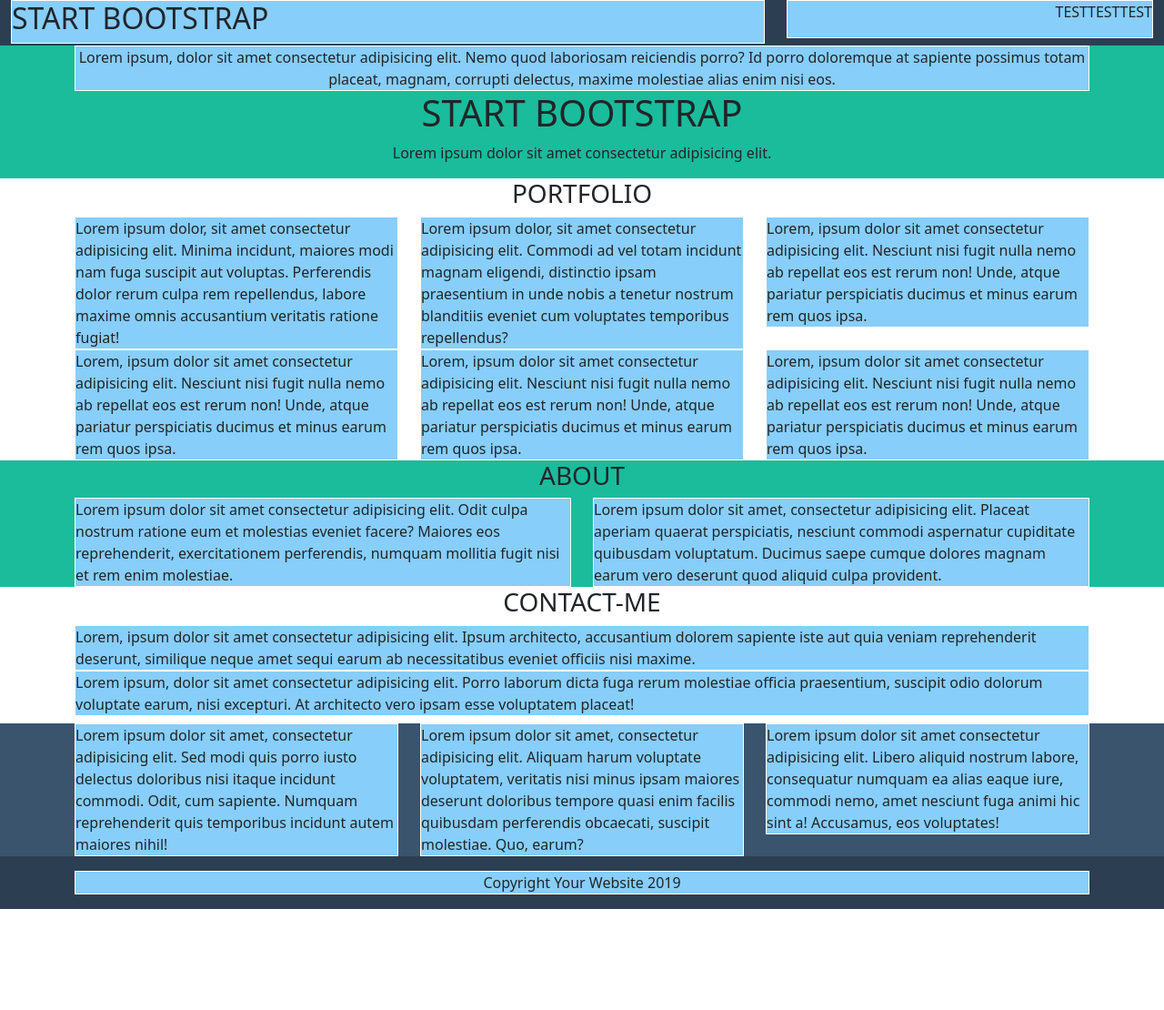
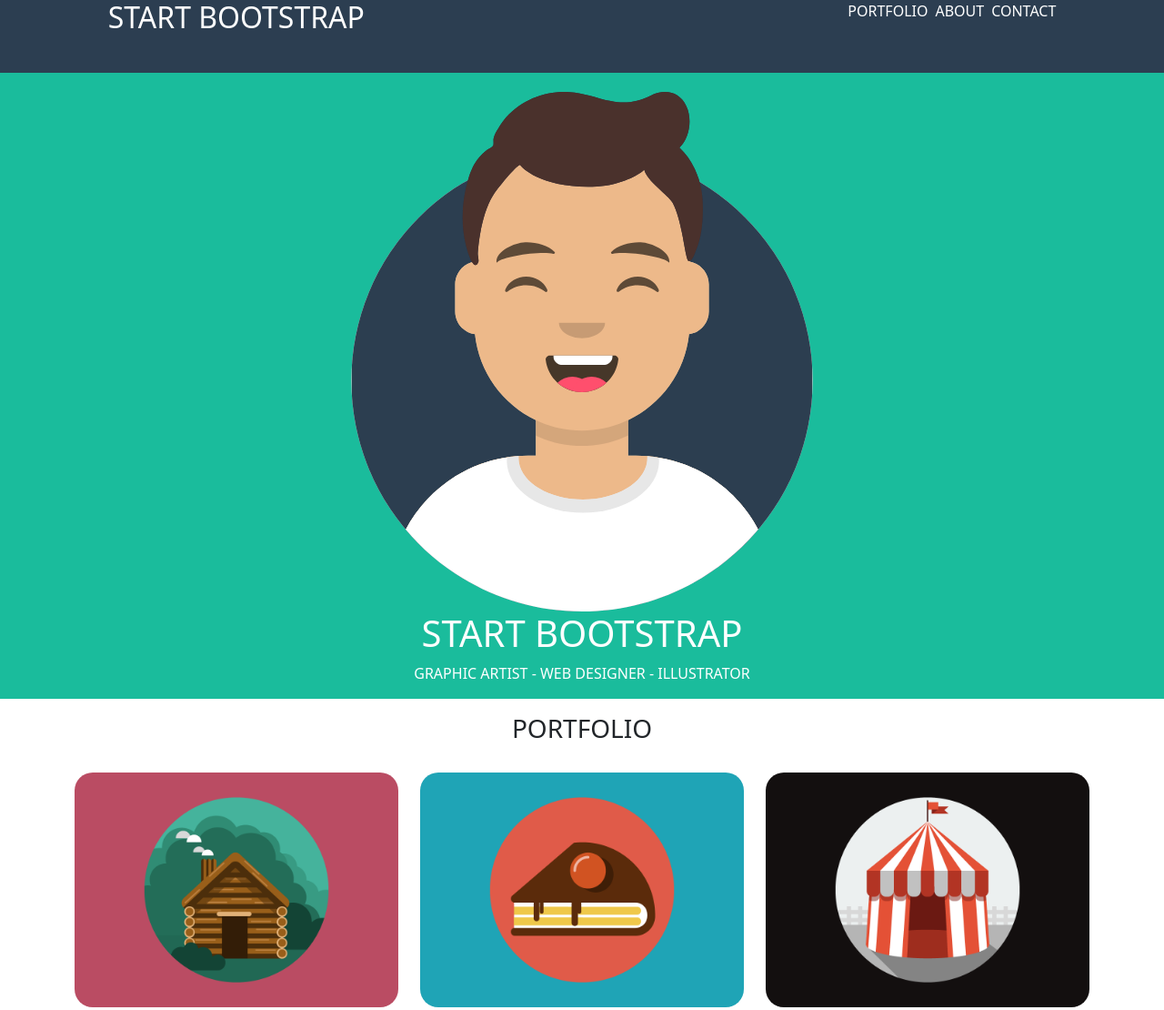
Before and after one commit to LuisJann/html-css-bootstrap-freelancer, a plain HTML site: page index.html in a window 1280 px wide. Shown: the top 1110 px of the page at 91% size. Before the commit the page ends 999 px from the top, so only its background shows below. Drawn offline with nearby package versions, Linux system fonts and the light colour scheme.

Commit message:
add style (header-main-footer)

```diff
--- a/css/style.css
+++ b/css/style.css
@@ -1,11 +1,16 @@
 header{
     background-color: #2c3e51;
-    height: 50px;
+    height: 80px;
 }
 
-.box{
-    background-color: lightskyblue;
-    border: 1px solid white;
+.container-small{
+    width: 60%;
+    margin: 0 auto;
+}
+
+.box-img{
+    width: 50%;
+    margin: 0 auto;
 }
 
 #banner-section{
@@ -13,18 +18,23 @@ header{
 }
 
 
-.list li{
+.menu-xl{
     display: none;
 }
 
 @media screen and (min-width: 768px) {
-    .box a{
+    .menu-small{
         display: none;
     }
 
-    .list li{
+    .menu-xl{
         display: block;
     }
+}
+
+img{
+    max-width: 100%;
+    border-radius: 20px;
 }
 
 #about-section{
@@ -38,3 +48,9 @@ header{
 #copyright-section{
     background-color: #2c3e51;
 }
+
+.button{
+    border: 1px solid white;
+    padding: 10px;
+    border-radius: 5px;
+}
--- a/index.html
+++ b/index.html
@@ -19,17 +19,17 @@
     <!-- HEADER -->
     <header>
         <div class="container-fluid">
-            <div class="row">
-                <div class="col-8">
+            <div class="row align-item-center">
+                <div class="col-8 offset-md-1 col-md-6 text-white">
                     <div class="box"><h2>START BOOTSTRAP</h2></div>
                 </div>
                 <div class="col-4">
                     <div class="box text-end">
-                        <a href=""><i class="fa-solid fa-bars"></i></a>
+                        <a class="menu-small button" href=""><i class="fa-solid fa-bars text-white"></i></a>
                         <ul class="d-flex list justify-content-end">
-                            <li><a href=""></a>TEST</li>
-                            <li><a href=""></a>TEST</li>
-                            <li><a href=""></a>TEST</li>
+                            <li class="ms-2 menu-xl" ><a class="text-white text-decoration-none" href="">PORTFOLIO</a></li>
+                            <li class="ms-2 menu-xl" ><a class="text-white text-decoration-none" href="">ABOUT</a></li>
+                            <li class="ms-2 menu-xl" ><a class="text-white text-decoration-none" href="">CONTACT</a></li>
                         </ul>
                     </div>
                 </div>
@@ -43,10 +43,12 @@
         <div class="container">
             <div class="row text-center">
                 <div class="col">
-                    <div class="box">Lorem ipsum, dolor sit amet consectetur adipisicing elit. Nemo quod laboriosam reiciendis porro? Id porro doloremque at sapiente possimus totam placeat, magnam, corrupti delectus, maxime molestiae alias enim nisi eos.</div>
+                    <div class="box-img">
+                        <div><img src="img/avatar.svg" alt=""></div>
+                    </div>
                 </div>
-                <h1>START BOOTSTRAP</h1>
-                <p>Lorem ipsum dolor sit amet consectetur adipisicing elit.</p>
+                <h1 class="text-white">START BOOTSTRAP</h1>
+                <p class="text-white">GRAPHIC ARTIST - WEB DESIGNER - ILLUSTRATOR</p>
             </div>
         </div>
     </section>
@@ -54,31 +56,31 @@
 
     <!-- MAIN -->
     <main>
-        <section id="portfolio">
+        <section class="mt-3" id="portfolio">
             <div class="container">
                 <h3 class="text-center">PORTFOLIO</h3>
-                <div class="row row-cols-1 row-cols-md-2 row-cols-lg-3">
+                <div class="row row-cols-1 row-cols-md-2 row-cols-lg-3 mt-3">
                     <div class="col">
-                        <div class="box">
-                            Lorem ipsum dolor, sit amet consectetur adipisicing elit. Minima incidunt, maiores modi nam fuga suscipit aut voluptas. Perferendis dolor rerum culpa rem repellendus, labore maxime omnis accusantium veritatis ratione fugiat!
+                        <div class="box mt-3">
+                            <img src="img/cabin.png" alt="">
                         </div>
                     </div>
                     <div class="col">
-                        <div class="box">
-                            Lorem ipsum dolor, sit amet consectetur adipisicing elit. Commodi ad vel totam incidunt magnam eligendi, distinctio ipsam praesentium in unde nobis a tenetur nostrum blanditiis eveniet cum voluptates temporibus repellendus?
+                        <div class="box mt-3">
+                            <img src="img/cake.png" alt="">
                         </div>
                     </div>
                     <div class="col">
-                        <div class="box">Lorem, ipsum dolor sit amet consectetur adipisicing elit. Nesciunt nisi fugit nulla nemo ab repellat eos est rerum non! Unde, atque pariatur perspiciatis ducimus et minus earum rem quos ipsa.</div>
+                        <div class="box mt-3"><img src="img/circus.png" alt=""></div>
                     </div>
                     <div class="col">
-                        <div class="box">Lorem, ipsum dolor sit amet consectetur adipisicing elit. Nesciunt nisi fugit nulla nemo ab repellat eos est rerum non! Unde, atque pariatur perspiciatis ducimus et minus earum rem quos ipsa.</div>
+                        <div class="box mt-3"><img src="img/game.png" alt=""></div>
                     </div>
                     <div class="col">
-                        <div class="box">Lorem, ipsum dolor sit amet consectetur adipisicing elit. Nesciunt nisi fugit nulla nemo ab repellat eos est rerum non! Unde, atque pariatur perspiciatis ducimus et minus earum rem quos ipsa.</div>
+                        <div class="box mt-3"><img src="img/safe.png" alt=""></div>
                     </div>
                     <div class="col">
-                        <div class="box">Lorem, ipsum dolor sit amet consectetur adipisicing elit. Nesciunt nisi fugit nulla nemo ab repellat eos est rerum non! Unde, atque pariatur perspiciatis ducimus et minus earum rem quos ipsa.</div>
+                        <div class="box mt-3"><img src="img/submarine.png" alt=""></div>
                     </div>
                 </div>
             </div>
@@ -87,36 +89,50 @@
     <!-- /MAIN -->
 
     <!-- ABOUT -->
-    <section id="about-section">
-        <div class="container">
-            <h3 class="text-center">ABOUT</h3>
-            <div class="row row-cols-1 row-cols-md-2">
+    <section class="mt-3 pb-3" id="about-section">
+        <div class="container pt-3 pb-3">
+            <h3 class="text-center text-white mt-3">ABOUT</h3>
+            <div class="row row-cols-1 row-cols-md-2 justify-content-center mt-4">
                 <div class="col">
-                    <div class="box">Lorem ipsum dolor sit amet consectetur adipisicing elit. Odit culpa nostrum ratione eum et molestias eveniet facere? Maiores eos reprehenderit, exercitationem perferendis, numquam mollitia fugit nisi et rem enim molestiae.</div>
+                    <div class="box text-white">Lorem ipsum dolor sit amet consectetur adipisicing elit. Odit culpa nostrum ratione eum et molestias eveniet facere? Maiores eos reprehenderit, exercitationem perferendis, numquam mollitia fugit nisi et rem enim molestiae.</div>
                 </div>
                 <div class="col">
-                    <div class="box">
+                    <div class="box text-white">
                         Lorem ipsum dolor sit amet, consectetur adipisicing elit. Placeat aperiam quaerat perspiciatis, nesciunt commodi aspernatur cupiditate quibusdam voluptatum. Ducimus saepe cumque dolores magnam earum vero deserunt quod aliquid culpa provident.
                     </div>
                 </div>
+                <div class="row mt-5">
+                    <div class="col-12 text-center">
+                        <div class="box">
+                            <a class="button text-white" href=""><i class="fa-solid fa-download"> Download</i></a>
+                        </div>
+                    </div>
+                </div>
             </div>
+
         </div>
     </section>
     <!-- /ABOUT -->
 
     <!-- CONTACT ME -->
     <section id="contact-me">
-        <div class="container">
+        <div class="container-small mt-5">
             <h3 class="text-center">CONTACT-ME</h3>
             <div class="row row-cols-1">
                 <div class="col">
                     <div class="box">
-                        Lorem, ipsum dolor sit amet consectetur adipisicing elit. Ipsum architecto, accusantium dolorem sapiente iste aut quia veniam reprehenderit deserunt, similique neque amet sequi earum ab necessitatibus eveniet officiis nisi maxime.
+                        <ul>
+                            <li class="list-style-type-none">Name</li>
+                            <hr>
+                            <li class="list-style-type-none">Email Address</li>
+                            <hr>
+                            <li class="list-style-type-none">Phone Number</li>
+                        </ul>
                     </div>
                 </div>
                 <div class="col">
-                    <div class="box">
-                        Lorem ipsum, dolor sit amet consectetur adipisicing elit. Porro laborum dicta fuga rerum molestiae officia praesentium, suscipit odio dolorum voluptate earum, nisi excepturi. At architecto vero ipsam esse voluptatem placeat!
+                    <div class="box mt-5">
+                        <a href="">Send</a>
                     </div>
                 </div>
             </div>
@@ -127,16 +143,25 @@
     <!-- FOOTER -->
     <footer>
         <section class="mt-2" id="footer-section">
-            <div class="container">
+            <div class="container mt-5">
                 <div class="row row-cols-1 row-cols-md-3">
                     <div class="col">
-                        <div class="box">Lorem ipsum dolor sit amet, consectetur adipisicing elit. Sed modi quis porro iusto delectus doloribus nisi itaque incidunt commodi. Odit, cum sapiente. Numquam reprehenderit quis temporibus incidunt autem maiores nihil!</div>
+                        <div class="box text-center text-white">
+                            <H4>LOCATION</H4>
+                            <span>2215 John Daniel Drive Clark, MO 54243</span>
+                        </div>
                     </div>
                     <div class="col">
-                        <div class="box">Lorem ipsum dolor sit amet, consectetur adipisicing elit. Aliquam harum voluptate voluptatem, veritatis nisi minus ipsam maiores deserunt doloribus tempore quasi enim facilis quibusdam perferendis obcaecati, suscipit molestiae. Quo, earum?</div>
+                        <div class="box text-center text-white">
+                            <h4>AROUND THE WEB</h4>
+                            <SPAN><i class="fa-brands fa-facebook-f"></i> <i class="fa-brands fa-google-plus-g"></i> <i class="fa-brands fa-twitter"></i> <i class="fa-brands fa-linkedin-in"></i></SPAN>
+                        </div>
                     </div>
                     <div class="col">
-                        <div class="box">Lorem ipsum dolor sit amet consectetur adipisicing elit. Libero aliquid nostrum labore, consequatur numquam ea alias eaque iure, commodi nemo, amet nesciunt fuga animi hic sint a! Accusamus, eos voluptates!</div>
+                        <div class="box text-center text-white">
+                            <h4>ABOUT FREELANCER</h4>
+                            <span>Lorem ipsum dolor sit amet consectetur adipisicing elit. Consequatur itaque incidunt labore nihil.</span>
+                        </div>
                     </div>
                 </div>
             </div>
@@ -145,7 +170,7 @@
             <div class="container">
                 <div class="row text-center">
                     <div class="col">
-                        <div class="box">Copyright Your Website 2019</div>
+                        <div class="box text-white">Copyright Your Website 2019</div>
                     </div>
                 </div>
             </div>
```
